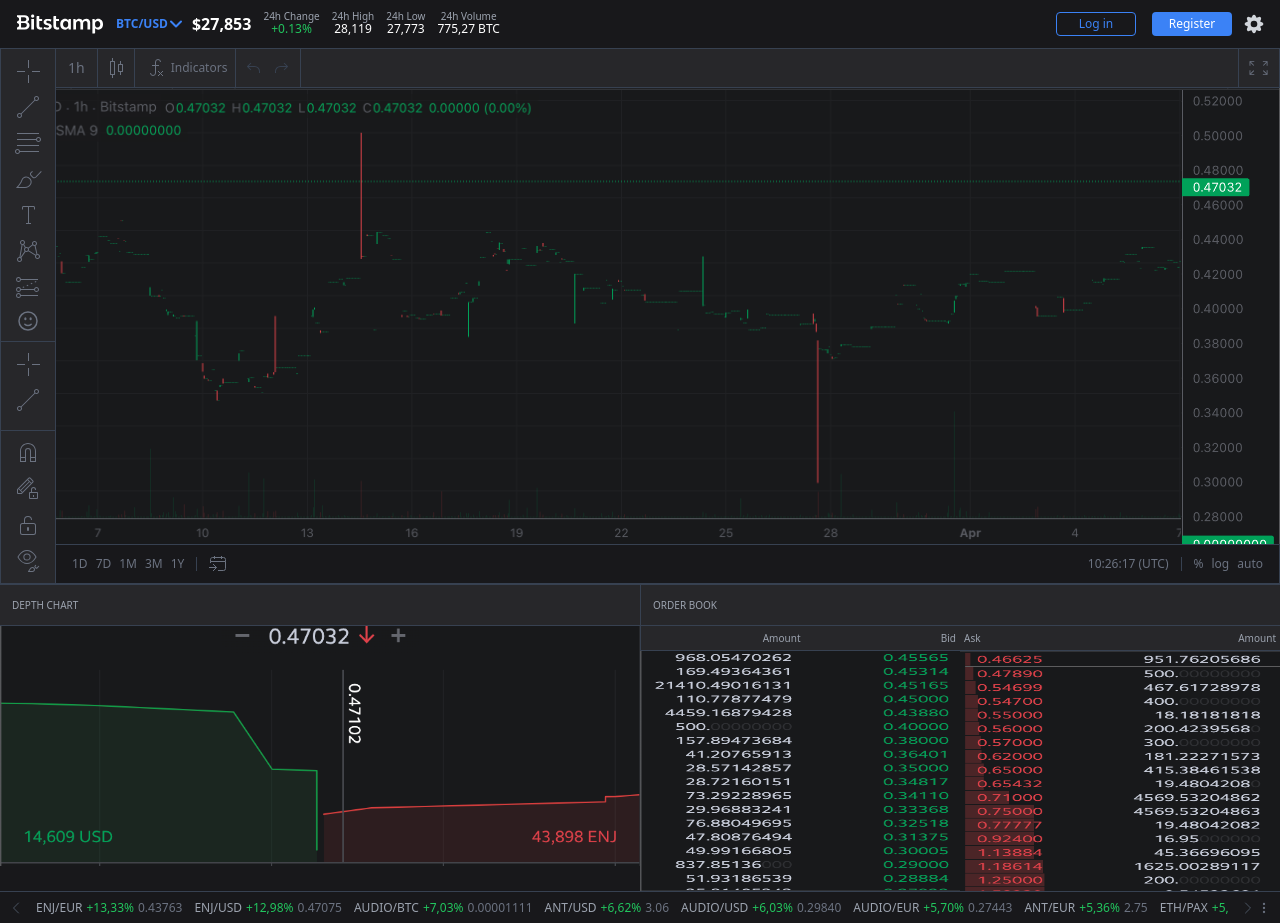
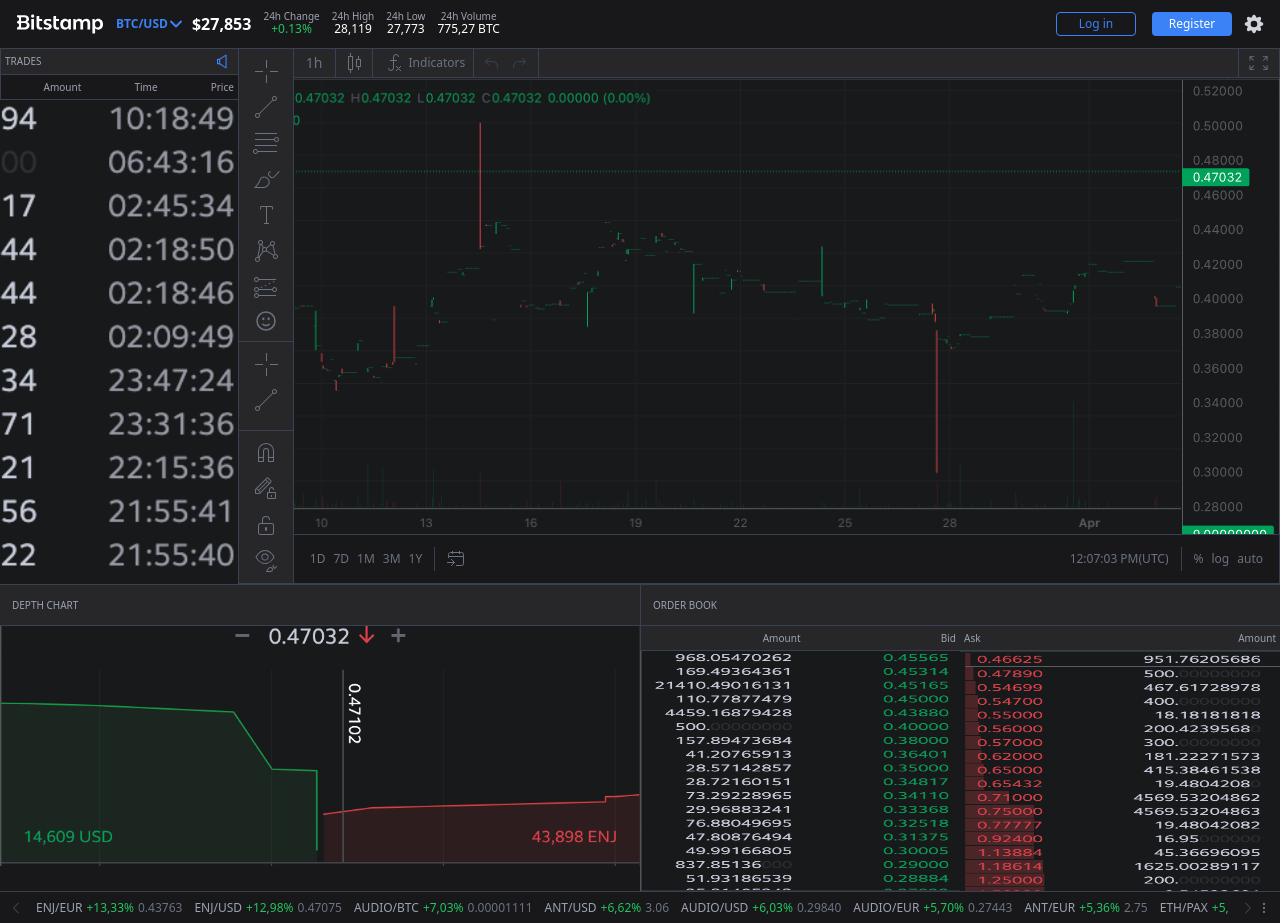
Before and after one commit to silkroadbum/bitstamp, a React (Create React App) app: page / in a window 1280 px wide. Built offline with nearby package versions, Linux system fonts and the light colour scheme.

Commit message:
Добавил в нижнее меню графика часы

```diff
--- a/src/components/BottomChartMenu/BottomChartMenu.tsx
+++ b/src/components/BottomChartMenu/BottomChartMenu.tsx
@@ -1,3 +1,5 @@
+import Time from '../Time/Time';
+
 function BottomChartMenu() {
   return (
     <ul className="h-10 flex flex-1 bg-zinc-900 border-t border-b border-r border-gray-700 text-gray-500 text-xs p-3">
@@ -24,7 +26,7 @@
       </li>
       <li className="flex-1"></li>
       <li className="hover:text-white flex items-center px-1 pr-3 border-r border-gray-700 cursor-default">
-        10:26:17 (UTC)
+        <Time /> (UTC)
       </li>
       <li className="hover:text-white flex items-center px-1 cursor-default pl-3">%</li>
       <li className="hover:text-white flex items-center px-1 cursor-default">log</li>
--- a/src/components/MainTopBlock/MainTopBlock.tsx
+++ b/src/components/MainTopBlock/MainTopBlock.tsx
@@ -2,13 +2,15 @@
 import Chart from '../Chart/Chart';
 import LeftChartMenu from '../LeftChartMenu/LeftChartMenu';
 import TopChartMenu from '../TopChartMenu/TopChartMenu';
+import Trades from '../Trades/Trades';
 
 function MainTopBlock() {
   return (
     <section className="flex sm:h-small md:h-auto">
-      <div className="flex flex-1 overflow-hidden">
+      <Trades isBottom={false} />
+      <div className="flex overflow-hidden">
         <LeftChartMenu />
-        <div className="flex-1">
+        <div className="flex flex-col flex-1">
           <TopChartMenu />
           <Chart />
           <BottomChartMenu />
--- /dev/null
+++ b/src/components/Time/Time.tsx
@@ -0,0 +1,17 @@
+import { useEffect, useState } from 'react';
+
+function Time() {
+  const [currentTime, setCurrentTime] = useState<string>();
+
+  useEffect(() => {
+    const time = new Date().toLocaleTimeString();
+    let id = window.setTimeout(() => {
+      setCurrentTime(time);
+    }, 1000);
+    return () => clearTimeout(id);
+  }, [currentTime]);
+
+  return <time>{currentTime}</time>;
+}
+
+export default Time;
--- a/src/components/Trades/Trades.tsx
+++ b/src/components/Trades/Trades.tsx
@@ -5,10 +5,13 @@
 function Trades({ isBottom }: TradesProps) {
   return (
     <div
-      className={`hidden text-gray-400 text-xs  ${
-        isBottom ? 'sm:flex sm:flex-col md:hidden' : 'md:flex md:flex-col'
+      className={`hidden text-gray-400 text-xs ${
+        isBottom ? 'sm:flex sm:flex-col md:hidden' : 'md:flex md:flex-col md:w-80'
       }`}>
-      <div className="uppercase flex justify-between border-b border-l border-gray-700 bg-zinc-800 text-gray-400 text-small p-3 sm:border-t">
+      <div
+        className={`uppercase flex justify-between border-b border-l border-gray-700 bg-zinc-800 text-gray-400 text-small  sm:border-t ${
+          isBottom ? 'p-3' : 'p-1'
+        }`}>
         <p>Trades</p>
         <span className="text-blue-500 cursor-pointer">
           <svg xmlns="http://www.w3.org/2000/svg" viewBox="0 0 16 13" height="17" width="17">
```
